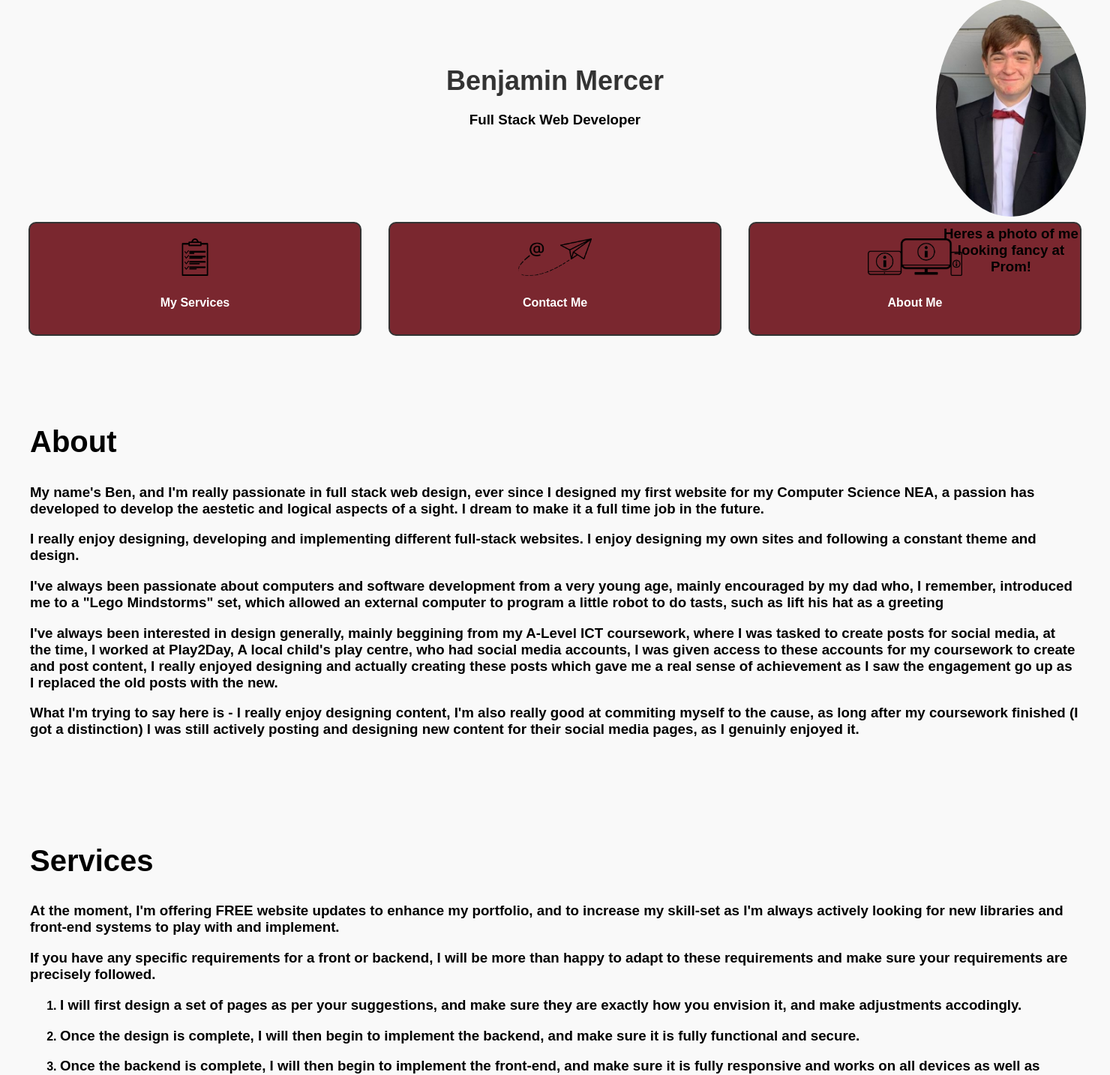
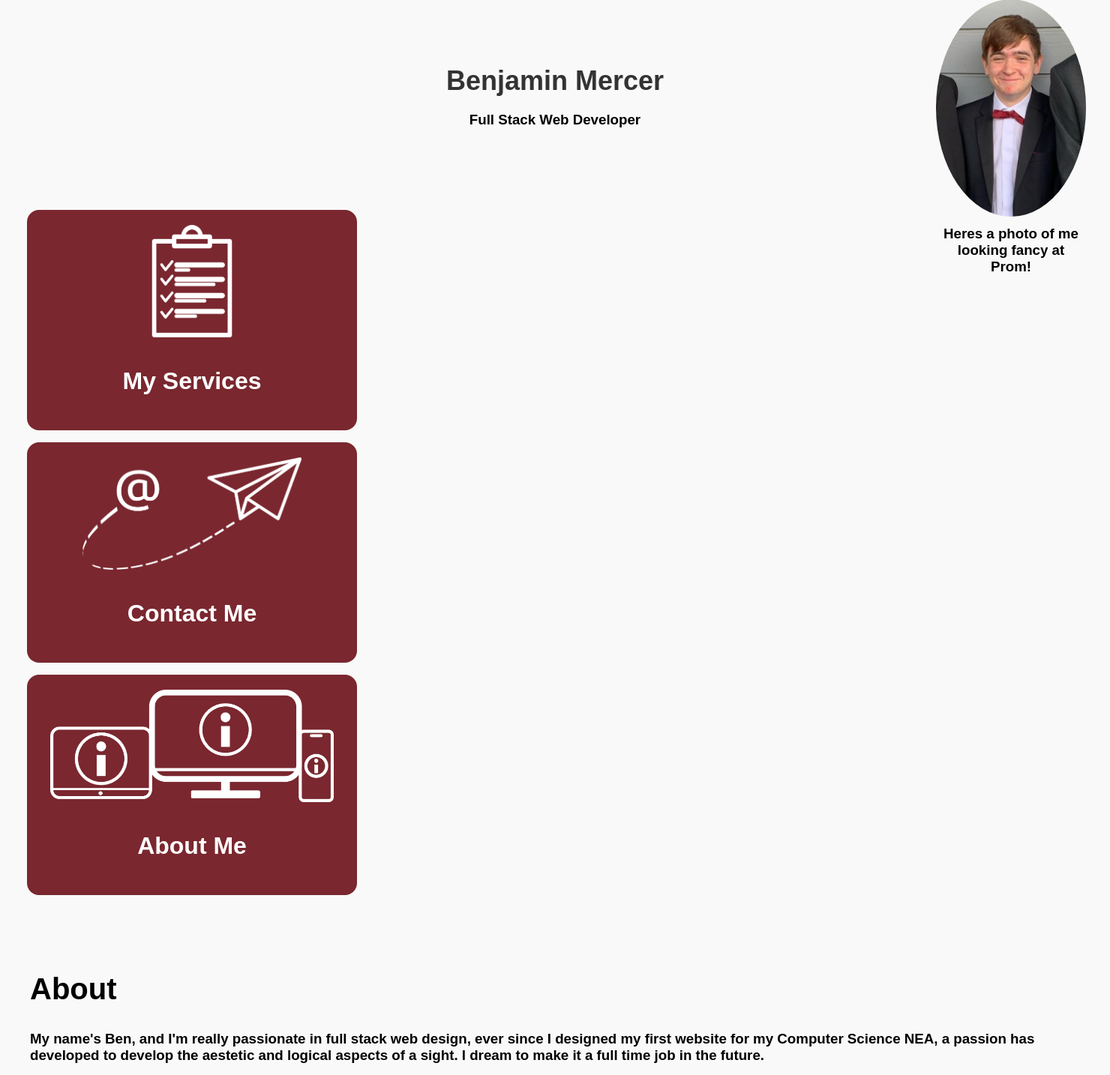
Before and after one commit to benjamano/Website, a Flask app: page / in a window 1480 px wide. Shown: the part 121-1555 px from the top of the page at 75% size. Run offline with Flask 3, Linux system fonts and the light colour scheme.

Commit message:
Small UI Update

```diff
--- a/frontend/static/styles.css
+++ b/frontend/static/styles.css
@@ -151,16 +151,16 @@ a:hover {
     margin-bottom: 20px;
 }
 .button-container {
-    display: flex;
     justify-content: space-around;
+    flex-wrap: wrap;
 }
 
 .fancybutton {
     margin: 16px;
     text-align: center;
     padding: 20px;
-    border: 2px solid #333;
-    border-radius: 10px;
+    /*border: 2px solid #333;*/
+    border-radius: 16px;
     background-color: #7a272f;
     transition: background-color 0.3s ease-in-out;
     width: 400px;
@@ -171,19 +171,26 @@ a:hover {
 }
 
 .fancybutton img {
-    max-height: 50px;
+    max-height: 150px;
     margin-bottom: 10px;
     max-width: 100%;
+    filter: brightness(0) invert(1);
 
 }
 .fancybutton h2{
     font-weight: bold;
     color: white;
     display: block;
-    font-size: 16px;
+    font-size: 32px;
     font-weight: bold;
 }
 
 .fancybutton:hover {
     background-color: #932e38;
 }
+@media (max-width: 600px) {
+    .fancybutton {
+        width: 100%; /* Make buttons take full width on smaller screens */
+        margin-bottom: 10px; /* Add spacing between stacked buttons */
+    }
+}
```
